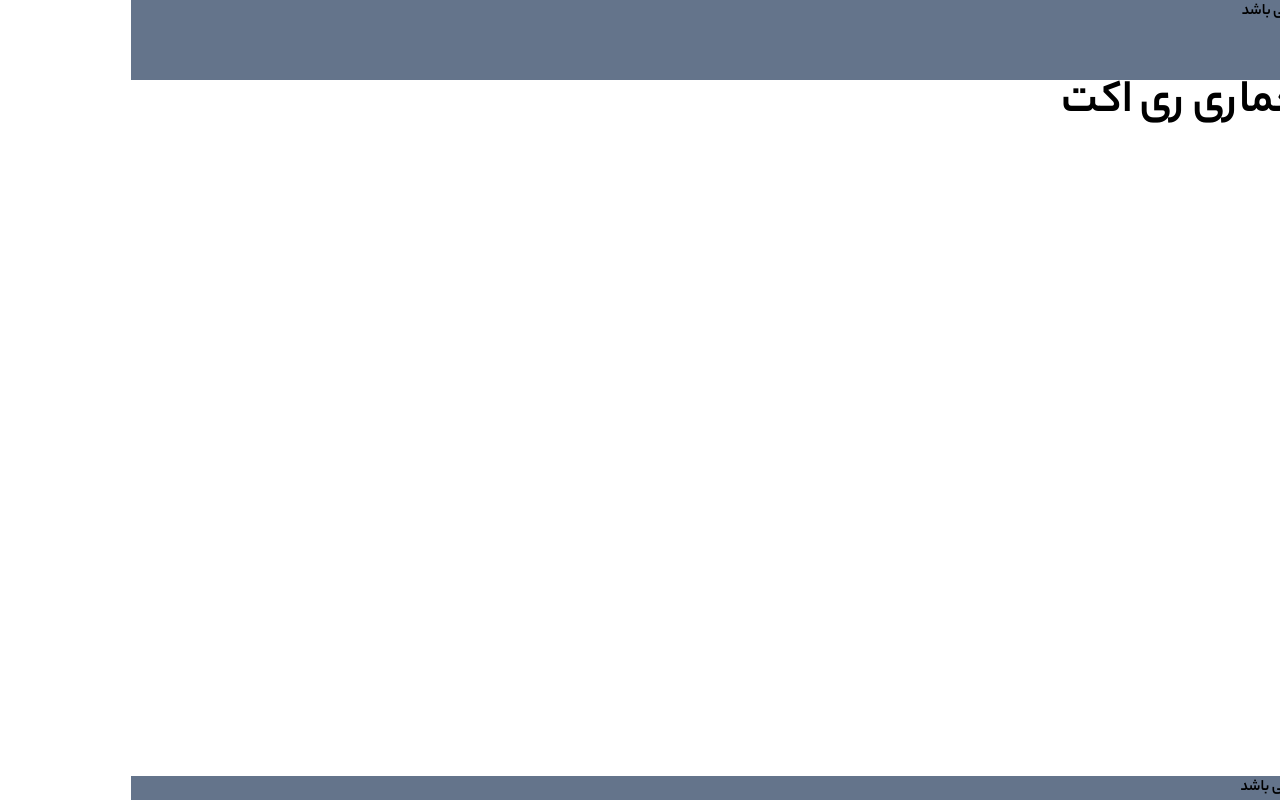
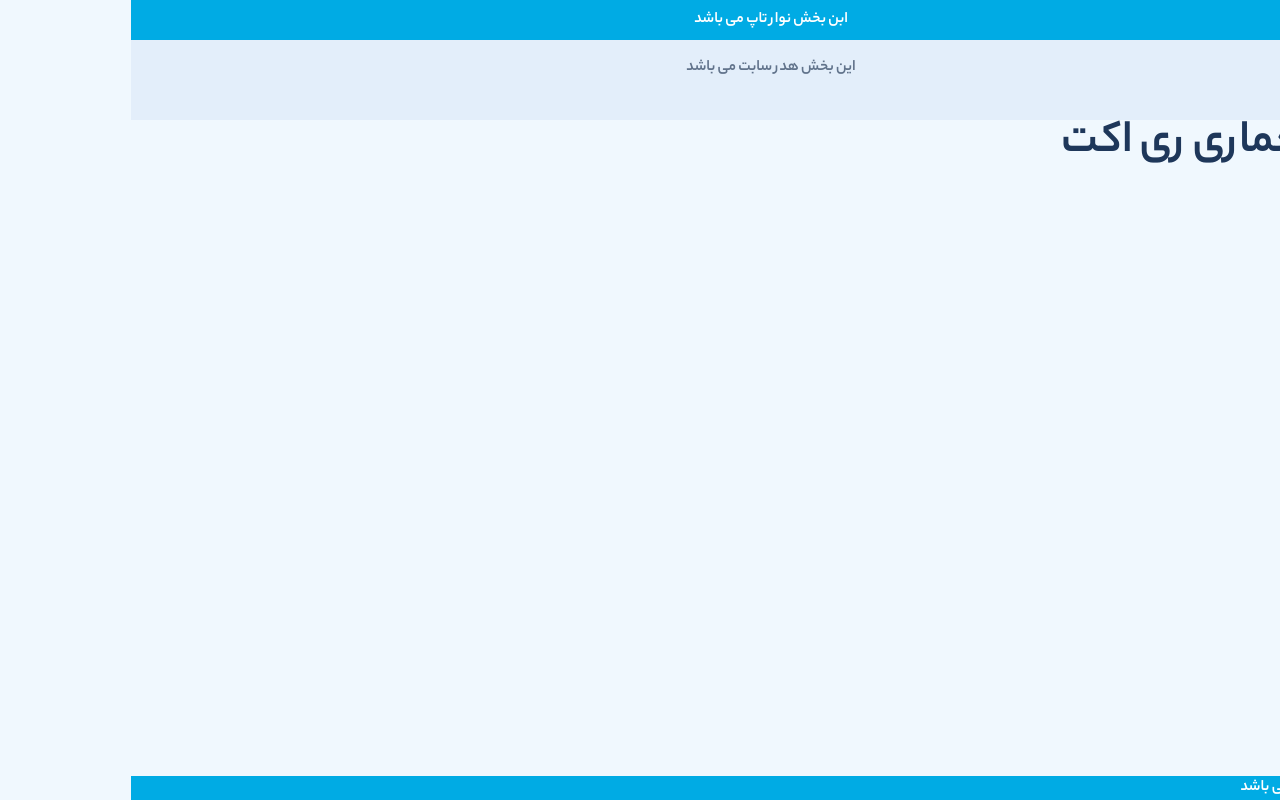
Before and after one commit to ArshiaGhafghazian/buy-my-oldies, a Next.js app: page / in a window 1280 px wide. Built offline with nearby package versions, Linux system fonts and the light colour scheme.

Commit message:
color added

```diff
--- a/package.json
+++ b/package.json
@@ -10,6 +10,7 @@
   },
   "dependencies": {
     "bcryptjs": "^2.4.3",
+    "colord": "^2.9.3",
     "mongoose": "^8.3.1",
     "next": "14.1.4",
     "next-auth": "^4.24.7",
--- a/src/app/(auth)/signin/page.tsx
+++ b/src/app/(auth)/signin/page.tsx
@@ -1,6 +1,6 @@
 "use client"
 
-import { signIn } from "next-auth/react"
+import { signIn, useSession } from "next-auth/react"
 import Link from "next/link"
 import { useRouter } from "next/navigation"
 import { FormEvent, useState } from "react"
@@ -10,6 +10,9 @@ const SignIn = () => {
     const [email, setEmail] = useState<string>("")
     const [password, setPassword] = useState<string>("")
     const router = useRouter()
+    const { data: session, status } = useSession()
+    console.log(session, status);
+
 
     const handleSignin = async (event: FormEvent<HTMLFormElement>): Promise<void> => {
         event.preventDefault()
@@ -18,9 +21,9 @@ const SignIn = () => {
             password,
             redirect: false
         })
-        if(res?.error){
+        if (res?.error) {
             console.log(res.error);
-        }else {
+        } else {
             router.push("/")
         }
     }
--- a/src/app/_components/footer/footer.tsx
+++ b/src/app/_components/footer/footer.tsx
@@ -2,7 +2,7 @@ import React from 'react'
 
 const Footer = () => {
   return (
-   <footer className='bg-slate-500'>
+   <footer className='bg-primary text-primary-content'>
     <h2>این بخش فوتر سایت می باشد</h2>
    </footer>
   )
--- a/src/app/_components/header/header.tsx
+++ b/src/app/_components/header/header.tsx
@@ -2,8 +2,11 @@ import React from 'react'
 
 const Header = () => {
     return (
-        <header className='bg-slate-500'>
-            <h2>این بخش هدر سابت می باشد</h2>
+        <header className='bg-base-50'>
+            <div className='container mx-auto flex justify-center items-center p-4' >
+
+                <h2>این بخش هدر سابت می باشد</h2>
+            </div>
         </header>
     )
 }
--- /dev/null
+++ b/src/app/_components/topbar/topbar.tsx
@@ -0,0 +1,14 @@
+import React from 'react'
+
+const TopBar = () => {
+    return (
+        <div className='bg-primary text-primary-content'>
+            <div className="container mx-auto flex justify-center items-center p-2">
+
+                <h1>ابن بخش نوار تاپ می باشد</h1>
+            </div>
+        </div>
+    )
+}
+
+export default TopBar
--- a/src/app/layout.tsx
+++ b/src/app/layout.tsx
@@ -5,6 +5,7 @@ import { yekanbakh } from "@/utils/fonts";
 import Header from "@/app/_components/header/header";
 import Footer from "@/app/_components/footer/footer";
 import NextAuthProvider from "@/providers/NextAuthProvider";
+import TopBar from "./_components/topbar/topbar";
 
 
 const inter = Inter({ subsets: ["latin"] });
@@ -22,8 +23,9 @@ export default function RootLayout({
 }>) {
     return (
         <html lang="fa" dir="rtl" className={`${yekanbakh.variable}`}>
-            <body className="min-h-screen grid grid-rows-[80px_1fr_auto]">
+            <body className="min-h-screen grid grid-rows-[auto_80px_1fr_auto] bg-base-25 text-base-content">
                 <NextAuthProvider>
+                    <TopBar />
                     <Header />
                     <main>
                         {children}
--- a/src/app/page.tsx
+++ b/src/app/page.tsx
@@ -3,8 +3,18 @@
 export default function Home() {
   return (
     <>
-      <h1 className="text-5xl">دوره معماری ری اکت</h1>
+      <h1 className="text-5xl text-base-heading ">دوره معماری ری اکت</h1>
       <p>ارشیا قفقازیان</p>
     </>
   );
 }
+
+//https://www.drone.io/
+//#00ABE4
+//#EBF3FB
+//#D2E3F6
+//#1E375A
+//#61738B
+//#FFFFFF
+//#2364D2
+//#E3EEFA
--- a/tailwind.config.ts
+++ b/tailwind.config.ts
@@ -1,4 +1,61 @@
-import type { Config } from "tailwindcss";
+import type { Config } from "tailwindcss"
+import { colord, extend } from "colord"
+import mixPlugin from "colord/plugins/mix"
+
+extend([mixPlugin])
+
+const generateDarkenColorFrom = (input: string, percentage = 0.07): string => {
+    return colord(input).darken(percentage).toHex()
+}
+const generateForegroundColorFrom = (
+    input: string,
+    percentage = 0.07
+): string => {
+    return colord(input)
+        .mix(colord(input).isDark() ? "white" : "black", percentage)
+        .toHex()
+}
+
+type ColorObject = {
+    [key: string]: string
+}
+
+export const tailwindColors: ColorObject = {
+    current: "currentColor",
+    transparent: "transparent",
+    white: "#F9F9F9",
+    primary: "#00ABE4",
+    "primary-content": "#FFFFFF",
+    "primary-focus": generateDarkenColorFrom("#007BEC"),
+    secondary: "#6c5ce7",
+    "secondary-content": "#FFFFFF",
+    "secondary-focus": generateDarkenColorFrom("#6c5ce7"),
+    accent: "#1FB2A5",
+    "accent-content": "#FFFFFF",
+    "accent-focus": generateDarkenColorFrom("#1FB2A5"),
+    neutral: "#2a323c",
+    "neutral-content": generateForegroundColorFrom("#FFFFFF"),
+    "neutral-focus": generateDarkenColorFrom("#2a323c", 0.03),
+    "base-25": "#F0F8FE",
+    "base-50": "#E3EEFA",
+    "base-75": "#20272e",
+    "base-100": "#1d232a",
+    "base-200": "#191e24",
+    "base-300": "#15191e",
+    "base-content": "#61738B",
+    "base-heading": "#1E375A",
+
+    info: "#3abff8",
+    "info-content": generateForegroundColorFrom("#3abff8"),
+    success: "#36d399",
+    "success-content": generateForegroundColorFrom("#36d399"),
+    warning: "#fbbd23",
+    "warning-content": generateForegroundColorFrom("#fbbd23"),
+    error: "#f87272",
+    "error-content": generateForegroundColorFrom("#f87272"),
+    "gradient-first": "#34eaa0",
+    "gradient-second": "#0fa2e9",
+}
 
 const config: Config = {
     content: [
@@ -7,6 +64,7 @@ const config: Config = {
         "./src/app/**/*.{js,ts,jsx,tsx,mdx}",
     ],
     theme: {
+        colors: tailwindColors,
         extend: {
             backgroundImage: {
                 "gradient-radial": "radial-gradient(var(--tw-gradient-stops))",
@@ -15,6 +73,7 @@ const config: Config = {
             },
         },
     },
+    darkMode: "class",
     plugins: [],
-};
-export default config;
+}
+export default config
```
Also changed, not shown: 1 other file (tests, documents, lock files or other folders). Lines whose indentation alone changed are shown as unchanged.
